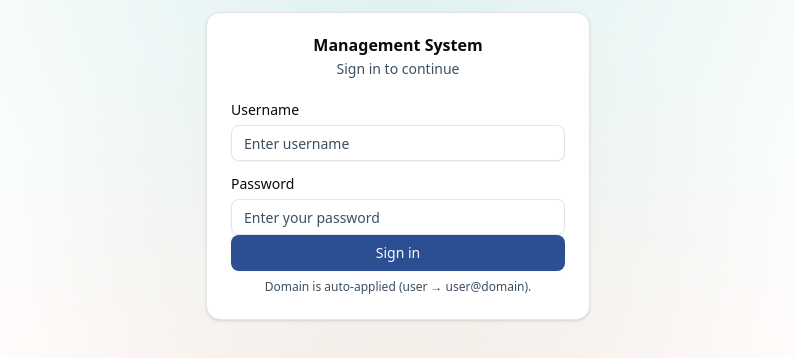
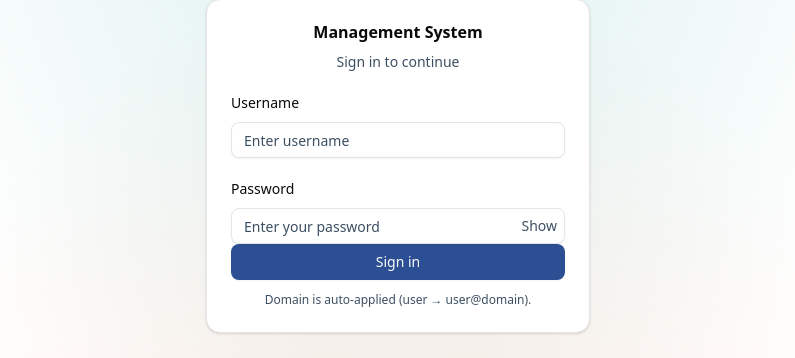
Before and after one commit to dacrab/clubOS, a SvelteKit app: page / in a window 1280 px wide. Shown: the part 154-512 px from the top of the page, without its empty margins (242-1037 px from the left). Built offline with nearby package versions, Linux system fonts and the light colour scheme; no server answers.

Commit message:
feat(auth): show/hide password, proper spacing, working redirect; add toasts and loading state

```diff
--- a/package.json
+++ b/package.json
@@ -48,6 +48,7 @@
 	},
 	"dependencies": {
 		"@supabase/supabase-js": "^2.57.4",
-		"postgres": "^3.4.5"
+		"postgres": "^3.4.5",
+		"svelte-sonner": "^1.0.5"
 	}
 }
--- a/src/lib/i18n.ts
+++ b/src/lib/i18n.ts
@@ -103,6 +103,9 @@ const translations = {
     passwordLabel: { en: 'Password', el: 'Κωδικός' },
     passwordPlaceholder: { en: 'Enter your password', el: 'Εισάγετε τον κωδικό σας' },
     submit: { en: 'Sign in', el: 'Σύνδεση' },
+    loading: { en: 'Signing in...', el: 'Γίνεται σύνδεση...' },
+    success: { en: 'Welcome back!', el: 'Καλώς ήρθατε!' },
+    error: { en: 'Invalid credentials', el: 'Μη έγκυρα στοιχεία' },
     domainNote: { en: 'Domain is auto-applied (user → user@domain).', el: 'Το domain προστίθεται αυτόματα (user → user@domain).' }
   },
   inventory: {
--- a/src/routes/+layout.svelte
+++ b/src/routes/+layout.svelte
@@ -6,6 +6,7 @@
     import Button from '$lib/components/ui/button/button.svelte';
     import Sidebar from '$lib/components/Sidebar.svelte';
     import { loadCurrentUser } from '$lib/user';
+    import { Toaster } from 'svelte-sonner';
 
  	let { children } = $props();
 
@@ -29,6 +30,7 @@
 </svelte:head>
 
 <div class="min-h-screen bg-[radial-gradient(ellipse_at_top,theme(colors.chart-2/.15),transparent_60%),radial-gradient(ellipse_at_bottom,theme(colors.chart-1/.12),transparent_60%)]">
+    <Toaster richColors position="top-center" />
     {#if !isLoginPage}
     <div class="flex min-h-screen">
         <Sidebar />
--- a/src/routes/+page.svelte
+++ b/src/routes/+page.svelte
@@ -6,54 +6,69 @@
   import Input from '$lib/components/ui/input/input.svelte';
   import Label from '$lib/components/ui/label/label.svelte';
   import Button from '$lib/components/ui/button/button.svelte';
+  import { toast } from 'svelte-sonner';
 
-  let username = '';
-  let password = '';
-  let loading = false;
-  let errorMessage = '';
+  let username = $state('');
+  let password = $state('');
+  let loading = $state(false);
+  let errorMessage = $state('');
+  let showPassword = $state(false);
 
   async function signIn(e?: Event) {
     e?.preventDefault();
     errorMessage = '';
     if (!username || !password) {
       errorMessage = t('login.usernamePlaceholder');
+      toast.error(errorMessage);
       return;
     }
     const domain = publicEnv.PUBLIC_LOGIN_EMAIL_DOMAIN ?? 'example.com';
     const email = `${username}@${domain}`;
     loading = true;
-    const { error } = await supabase.auth.signInWithPassword({ email, password });
-    loading = false;
-    if (error) {
-      errorMessage = error.message;
-      return;
+    try {
+      const { error } = await supabase.auth.signInWithPassword({ email, password });
+      if (error) {
+        errorMessage = error.message;
+        toast.error(t('login.error'));
+        return;
+      }
+      toast.success(t('login.success'));
+      window.location.href = '/dashboard';
+    } catch (err) {
+      toast.error(t('login.error'));
+    } finally {
+      loading = false;
     }
-    window.location.href = '/dashboard';
   }
 </script>
 
 <div class="min-h-[70vh] grid place-items-center px-4">
   <Card class="w-full max-w-sm">
-    <CardHeader class="text-center">
+    <CardHeader class="text-center space-y-1.5">
       <CardTitle>{t('login.title')}</CardTitle>
       <CardDescription>{t('login.subtitle')}</CardDescription>
     </CardHeader>
     <form onsubmit={signIn}>
-      <CardContent class="grid gap-4">
-        <div class="grid gap-2">
+      <CardContent class="grid gap-6">
+        <div class="grid gap-3">
           <Label for="username">{t('login.usernameLabel')}</Label>
           <Input id="username" placeholder={t('login.usernamePlaceholder')} bind:value={username} autocomplete="username" />
         </div>
-        <div class="grid gap-2">
+        <div class="grid gap-3">
           <Label for="password">{t('login.passwordLabel')}</Label>
-          <Input id="password" type="password" placeholder={t('login.passwordPlaceholder')} bind:value={password} autocomplete="current-password" />
+          <div class="relative">
+            <Input id="password" type={showPassword ? 'text' : 'password'} placeholder={t('login.passwordPlaceholder')} bind:value={password} autocomplete="current-password" class="pr-10" />
+            <button type="button" class="absolute inset-y-0 right-2 my-auto text-sm text-muted-foreground hover:text-foreground" onclick={() => (showPassword = !showPassword)} aria-pressed={showPassword} aria-label={showPassword ? 'Hide password' : 'Show password'}>
+              {showPassword ? 'Hide' : 'Show'}
+            </button>
+          </div>
         </div>
         {#if errorMessage}
           <div class="text-red-500 text-sm">{errorMessage}</div>
         {/if}
       </CardContent>
-      <CardFooter class="flex flex-col gap-2">
-        <Button class="w-full" disabled={loading}>{loading ? '...' : t('login.submit')}</Button>
+      <CardFooter class="flex flex-col gap-3">
+        <Button type="submit" class="w-full" disabled={loading} aria-busy={loading}>{loading ? t('login.loading') : t('login.submit')}</Button>
         <p class="text-xs text-center text-muted-foreground">{t('login.domainNote')}</p>
       </CardFooter>
     </form>
```
Also changed, not shown: 1 other file (tests, documents, lock files or other folders).
